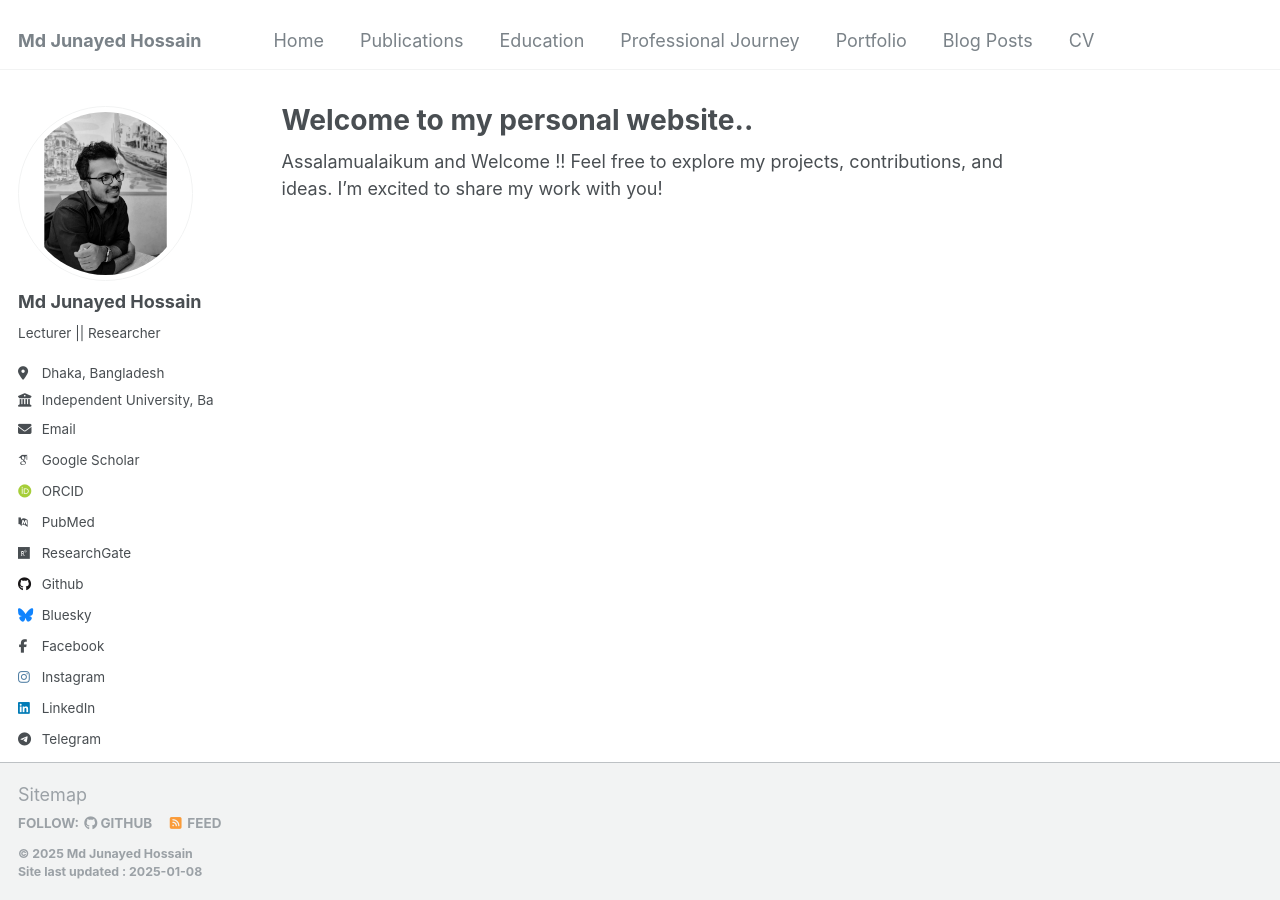
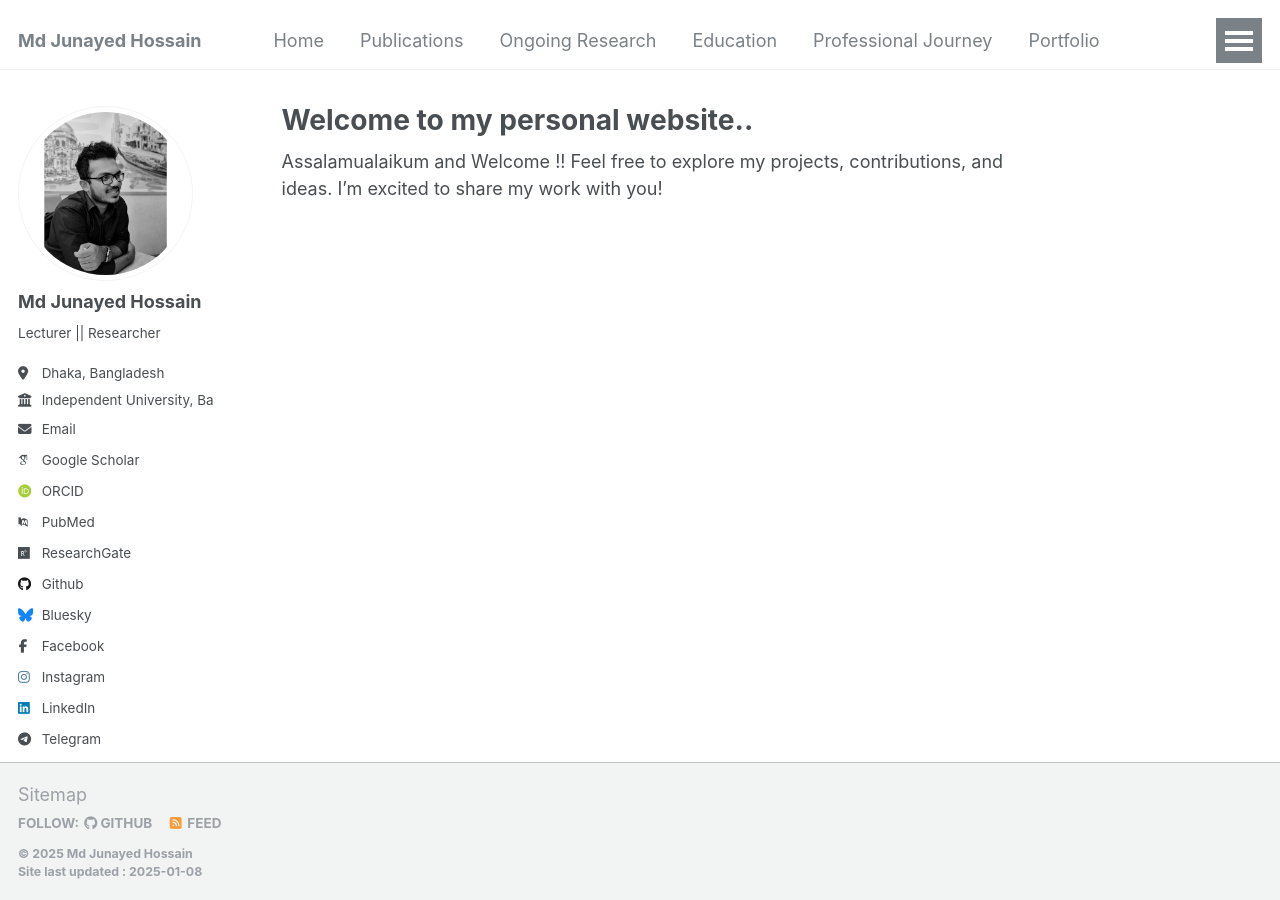
Before and after one commit to i-am-junayed/i-am-junayed.github.io, a Jekyll site: the page built from _pages/about.md, in a window 1280 px wide. Built offline with Jekyll 4.4.1, drawn with Linux system fonts in a browser that asks for light colours; some web fonts are replaced.

Commit message:
Update navigation.yml

```diff
--- a/_data/navigation.yml
+++ b/_data/navigation.yml
@@ -10,6 +10,9 @@
 
   - title: "Publications"
     url: /publications/
+
+  - title: "Ongoing Research"
+    url: /ongoing_research/
 
   - title: "Education"
     url: /talks/
```
